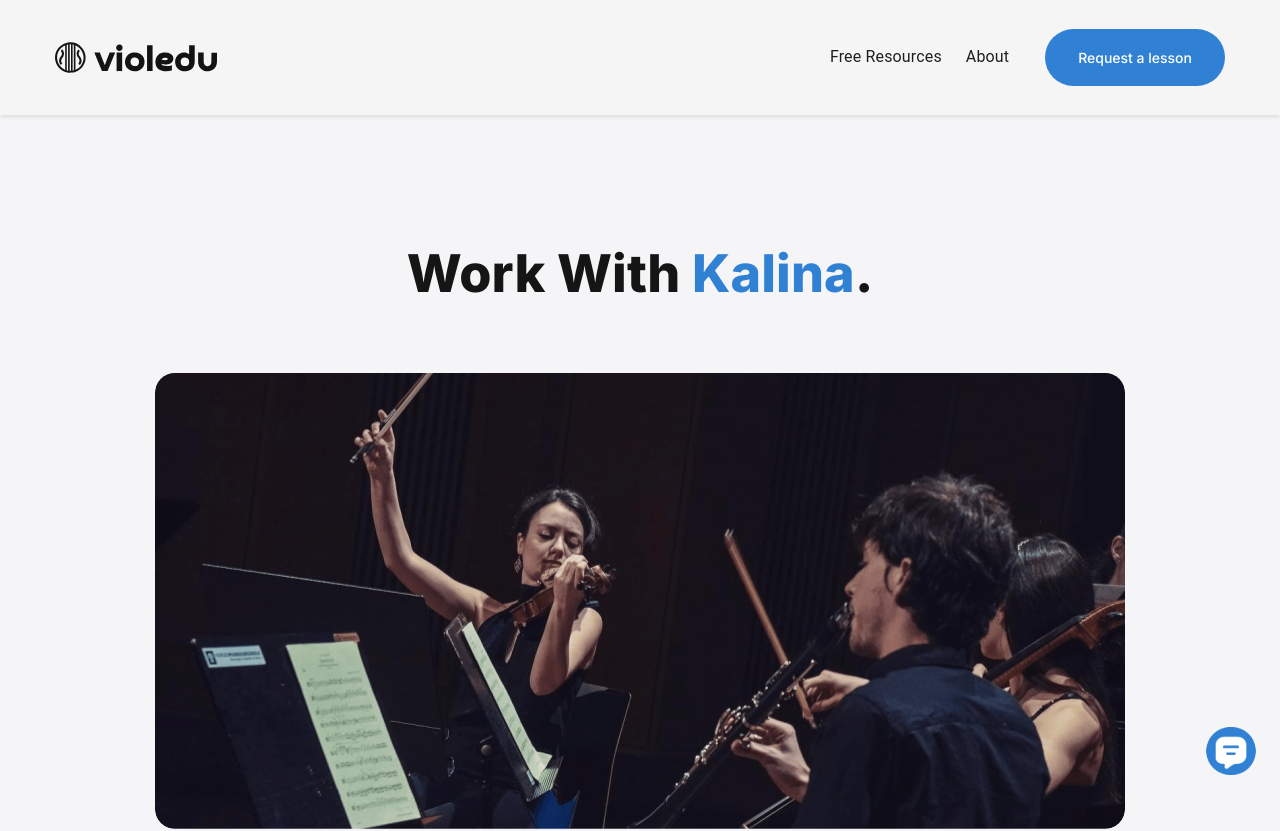
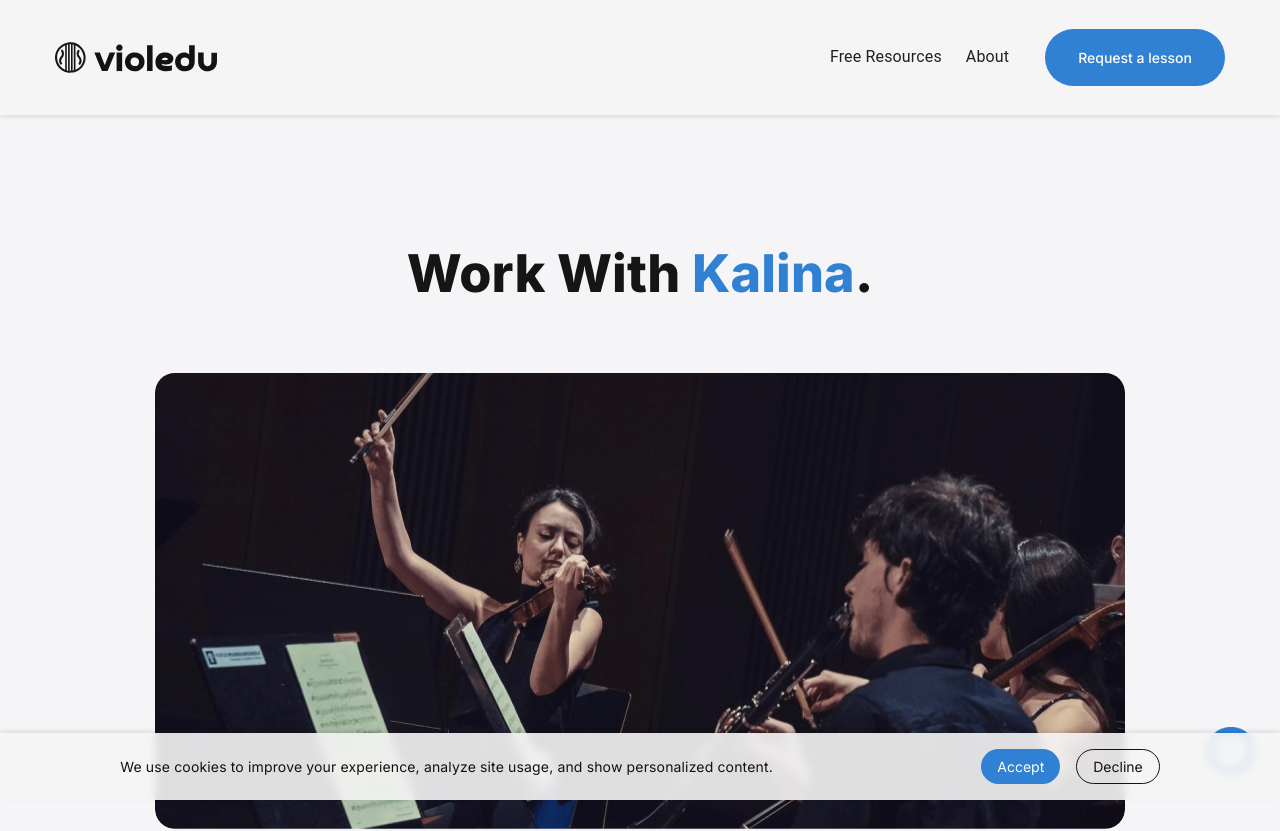
Before and after one commit to Violedu/violedu, a Next.js app: page /about in a window 1280 px wide. Shown: the top 831 px of the page. Built offline with nearby package versions, Linux system fonts and the light colour scheme.

Commit message:
initial impl of cookie banner

```diff
--- /dev/null
+++ b/components/CookieBanner.module.css
@@ -0,0 +1,76 @@
+.cookieBanner {
+    position: fixed;
+    bottom: 0;
+    left: 0;
+    width: 100%;
+    background-color: rgba(245, 245, 245, 0.9); /* Use the same background color as the NavBar with transparency */
+    padding: 16px;
+    display: flex;
+    justify-content: space-around;
+    align-items: center;
+    z-index: 1000;
+    box-shadow: 0px -2px 4px rgba(0, 0, 0, 0.1);
+    backdrop-filter: blur(5px);
+    -webkit-backdrop-filter: blur(5px);
+  }
+
+  .cookieText {
+    color: var(--color-gray-300); /* Use a gray color for the text */
+    font-size: 14px;
+    font-family: var(--font-inter);
+    text-align: center;
+    max-width: 60%;
+  }
+
+  .buttons {
+    display: flex;
+    gap: 16px;
+  }
+
+  .acceptButton,
+  .declineButton {
+    padding: 8px 16px;
+    border-radius: 20px;
+    font-family: var(--font-inter);
+    cursor: pointer;
+    border: none;
+    font-size: 14px;
+    transition: background-color 0.3s ease;
+  }
+
+  .acceptButton {
+    background-color: var(--color-cornflowerblue); /* Use the site's primary color */
+    color: var(--color-white);
+  }
+
+  .declineButton {
+    background-color: transparent;
+    color: var(--color-gray-300);
+    border: 1px solid var(--color-gray-300);
+  }
+
+  .acceptButton:hover {
+    background-color: var(--color-steelblue);
+  }
+
+  .declineButton:hover {
+    background-color: var(--color-gainsboro-100);
+    color: var(--color-black);
+    border-color: var(--color-black);
+  }
+
+  @media (max-width: 768px) {
+    .cookieBanner {
+      flex-direction: column;
+      gap: 10px;
+      align-items: center;
+    }
+
+    .cookieText {
+      max-width: 90%;
+    }
+
+    .buttons {
+      flex-direction: row;
+    }
+  }
--- /dev/null
+++ b/components/CookieBanner.tsx
@@ -0,0 +1,50 @@
+import React, { useState, useEffect } from 'react';
+import styles from './CookieBanner.module.css';
+
+const CookieBanner = () => {
+  const [showBanner, setShowBanner] = useState(false);
+  const [hasAccepted, setHasAccepted] = useState(false);
+
+  useEffect(() => {
+    const storedAcceptance = localStorage.getItem('cookieAccepted');
+    if (storedAcceptance === 'true') {
+      setHasAccepted(true);
+    } else {
+      setShowBanner(true);
+    }
+  }, []);
+
+  const handleAccept = () => {
+    localStorage.setItem('cookieAccepted', 'true');
+    setShowBanner(false);
+    setHasAccepted(true);
+  };
+
+  const handleDecline = () => {
+    localStorage.setItem('cookieAccepted', 'false');
+    setShowBanner(false);
+    setHasAccepted(false);
+  };
+
+  if (!showBanner) {
+    return null;
+  }
+
+  return (
+    <div className={styles.cookieBanner}>
+      <div className={styles.cookieText}>
+        We use cookies to improve your experience, analyze site usage, and show personalized content.
+      </div>
+      <div className={styles.buttons}>
+        <button className={styles.acceptButton} onClick={handleAccept}>
+          Accept
+        </button>
+        <button className={styles.declineButton} onClick={handleDecline}>
+          Decline
+        </button>
+      </div>
+    </div>
+  );
+};
+
+export default CookieBanner;
--- a/pages/_app.tsx
+++ b/pages/_app.tsx
@@ -5,6 +5,7 @@ import { ThemeProvider, createTheme } from "@mui/material";
 import CssBaseline from "@mui/material/CssBaseline";
 import { DialogProvider } from '../components/DialogContext';
 import { LearningPathProvider } from "../components/LearningPathContext";
+import CookieBanner from '../components/CookieBanner'; // Import CookieBanner
 import "./global.css";
 
 export default function MyApp(props: AppProps) {
@@ -81,6 +82,7 @@ export default function MyApp(props: AppProps) {
             {/* CssBaseline kickstart an elegant, consistent, and simple baseline to build upon. */}
             <CssBaseline />
             <Component {...pageProps} />
+            <CookieBanner /> {/* Add CookieBanner here */}
           </ThemeProvider>
         </Fragment>
       </DialogProvider>
```
